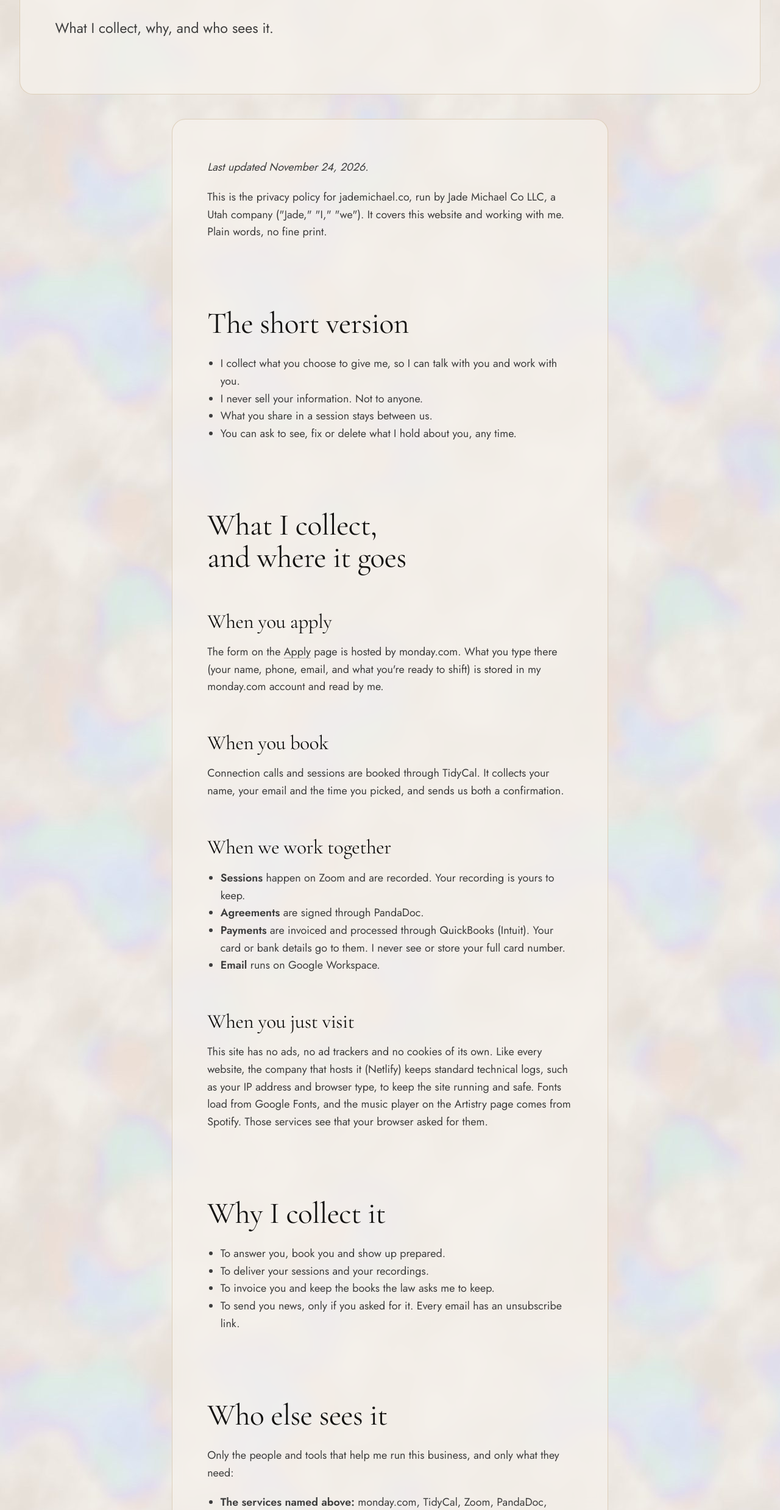
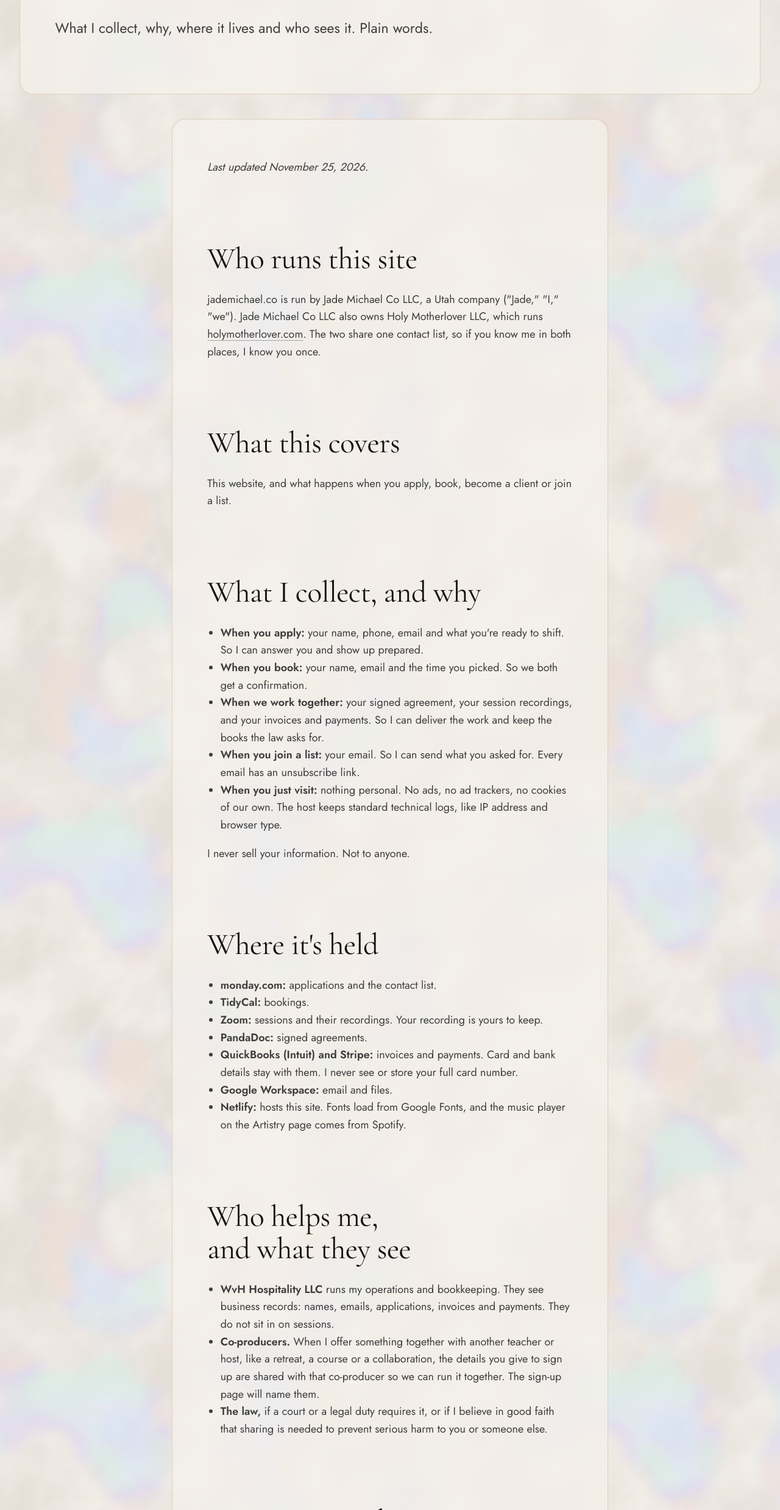
Before and after one commit to therealjademichael/jademichaelcoaching-site, a plain HTML site: page site/privacy.html in a window 1280 px wide. Shown: the part 323-2800 px from the top of the page at 61% size. Drawn offline with nearby package versions, Linux system fonts and the light colour scheme.

Commit message:
Privacy page tightened; site opened to search engines (#10)
Privacy: rebuilt to the shape Woody walked Jade through. Who runs the site,
what is collected and why, where it is held, who helps (WvH Hospitality by
name, co-producers), and a plain AI section: a person decides, no card
numbers, no AI training. Adds Stripe and the shared contact list with
Holy Motherlover.

Search: noindex removed from every live page, _headers deleted, robots.txt
and sitemap.xml added. The retired holy-mother-lover.html stays hidden.


Claude-Session: https://claude.ai/code/session_012T1ShEjDYk68tpKNGQdqdm

Co-authored-by: Claude <noreply@anthropic.com>

```diff
--- a/site/privacy.html
+++ b/site/privacy.html
@@ -3,7 +3,6 @@
 <head>
   <meta charset="utf-8">
   <meta name="viewport" content="width=device-width, initial-scale=1">
-  <meta name="robots" content="noindex, nofollow">
   <title>Privacy · Jade Michael</title>
   <meta name="description" content="How Jade Michael Co LLC collects, uses and protects your information. Plain words, no fine print.">
   <link rel="icon" type="image/png" sizes="32x32" href="assets/img/favicon-32.png">
@@ -24,75 +23,68 @@
       <div class="container">
         <p class="eyebrow">Privacy</p>
         <h1 id="page-h">Your privacy, <em class="accent-i">held with care.</em></h1>
-        <p class="lede">What I collect, why, and who sees it.</p>
+        <p class="lede">What I collect, why, where it lives and who sees it. Plain words.</p>
       </div>
     </section>
 
     <section class="section section--tight" aria-label="Privacy policy">
       <div class="container container--narrow prose">
-        <p><em>Last updated November 24, 2026.</em></p>
-        <p>This is the privacy policy for jademichael.co, run by Jade Michael Co LLC, a Utah company ("Jade," "I," "we"). It covers this website and working with me. Plain words, no fine print.</p>
+        <p><em>Last updated November 25, 2026.</em></p>
 
-        <h2>The short version</h2>
+        <h2>Who runs this site</h2>
+        <p>jademichael.co is run by Jade Michael Co LLC, a Utah company ("Jade," "I," "we"). Jade Michael Co LLC also owns Holy Motherlover LLC, which runs <a href="https://holymotherlover.com" data-href="links.hmlSite" target="_blank" rel="noopener">holymotherlover.com</a>. The two share one contact list, so if you know me in both places, I know you once.</p>
+
+        <h2>What this covers</h2>
+        <p>This website, and what happens when you apply, book, become a client or join a list.</p>
+
+        <h2>What I collect, and why</h2>
         <ul>
-          <li>I collect what you choose to give me, so I can talk with you and work with you.</li>
-          <li>I never sell your information. Not to anyone.</li>
-          <li>What you share in a session stays between us.</li>
-          <li>You can ask to see, fix or delete what I hold about you, any time.</li>
+          <li><strong>When you apply:</strong> your name, phone, email and what you're ready to shift. So I can answer you and show up prepared.</li>
+          <li><strong>When you book:</strong> your name, email and the time you picked. So we both get a confirmation.</li>
+          <li><strong>When we work together:</strong> your signed agreement, your session recordings, and your invoices and payments. So I can deliver the work and keep the books the law asks for.</li>
+          <li><strong>When you join a list:</strong> your email. So I can send what you asked for. Every email has an unsubscribe link.</li>
+          <li><strong>When you just visit:</strong> nothing personal. No ads, no ad trackers, no cookies of our own. The host keeps standard technical logs, like IP address and browser type.</li>
+        </ul>
+        <p>I never sell your information. Not to anyone.</p>
+
+        <h2>Where it's held</h2>
+        <ul>
+          <li><strong>monday.com:</strong> applications and the contact list.</li>
+          <li><strong>TidyCal:</strong> bookings.</li>
+          <li><strong>Zoom:</strong> sessions and their recordings. Your recording is yours to keep.</li>
+          <li><strong>PandaDoc:</strong> signed agreements.</li>
+          <li><strong>QuickBooks (Intuit) and Stripe:</strong> invoices and payments. Card and bank details stay with them. I never see or store your full card number.</li>
+          <li><strong>Google Workspace:</strong> email and files.</li>
+          <li><strong>Netlify:</strong> hosts this site. Fonts load from Google Fonts, and the music player on the Artistry page comes from Spotify.</li>
         </ul>
 
-        <h2>What I collect, and where it goes</h2>
-        <h3>When you apply</h3>
-        <p>The form on the <a href="apply.html" data-href="links.apply">Apply</a> page is hosted by monday.com. What you type there (your name, phone, email, and what you're ready to shift) is stored in my monday.com account and read by me.</p>
-        <h3>When you book</h3>
-        <p>Connection calls and sessions are booked through TidyCal. It collects your name, your email and the time you picked, and sends us both a confirmation.</p>
-        <h3>When we work together</h3>
+        <h2>Who helps me, and what they see</h2>
         <ul>
-          <li><strong>Sessions</strong> happen on Zoom and are recorded. Your recording is yours to keep.</li>
-          <li><strong>Agreements</strong> are signed through PandaDoc.</li>
-          <li><strong>Payments</strong> are invoiced and processed through QuickBooks (Intuit). Your card or bank details go to them. I never see or store your full card number.</li>
-          <li><strong>Email</strong> runs on Google Workspace.</li>
-        </ul>
-        <h3>When you just visit</h3>
-        <p>This site has no ads, no ad trackers and no cookies of its own. Like every website, the company that hosts it (Netlify) keeps standard technical logs, such as your IP address and browser type, to keep the site running and safe. Fonts load from Google Fonts, and the music player on the Artistry page comes from Spotify. Those services see that your browser asked for them.</p>
-
-        <h2>Why I collect it</h2>
-        <ul>
-          <li>To answer you, book you and show up prepared.</li>
-          <li>To deliver your sessions and your recordings.</li>
-          <li>To invoice you and keep the books the law asks me to keep.</li>
-          <li>To send you news, only if you asked for it. Every email has an unsubscribe link.</li>
-        </ul>
-
-        <h2>Who else sees it</h2>
-        <p>Only the people and tools that help me run this business, and only what they need:</p>
-        <ul>
-          <li><strong>The services named above:</strong> monday.com, TidyCal, Zoom, PandaDoc, QuickBooks, Google Workspace and Netlify. Each has its own privacy policy.</li>
-          <li><strong>My operations and bookkeeping support,</strong> who see business records like names, emails, invoices and payments. They do not sit in on sessions.</li>
+          <li><strong>WvH Hospitality LLC</strong> runs my operations and bookkeeping. They see business records: names, emails, applications, invoices and payments. They do not sit in on sessions.</li>
           <li><strong>Co-producers.</strong> When I offer something together with another teacher or host, like a retreat, a course or a collaboration, the details you give to sign up are shared with that co-producer so we can run it together. The sign-up page will name them.</li>
           <li><strong>The law,</strong> if a court or a legal duty requires it, or if I believe in good faith that sharing is needed to prevent serious harm to you or someone else.</li>
         </ul>
 
-        <h2>How AI is used here</h2>
-        <p>I use AI assistants, including Claude (made by Anthropic), to help run the business side: sorting email, scheduling, bookkeeping and building this website. They work inside my own accounts, under my direction and my team's. I do not sell your information to AI companies, and I do not hand over what you share in a session to train anyone's AI.</p>
+        <h2>How AI is used</h2>
+        <p>Some of the office work is done with AI assistants, including Claude (made by Anthropic). An assistant might read an application, a booking, an invoice or an email you sent, to organize it or draft a reply for a person to review.</p>
+        <ul>
+          <li>No AI decides anything about you. A person does.</li>
+          <li>It never sees your card number. That stays with the payment company.</li>
+          <li>Your information is not used to train AI.</li>
+          <li>What you share in a session stays between us.</li>
+        </ul>
 
         <h2>How long I keep it</h2>
-        <p>Applications and messages are kept while we're in conversation and for a reasonable time after. Client records, agreements and invoices are kept as long as tax and business law require. Ask me to delete something and I will, unless the law says I have to hold on to it.</p>
+        <p>Applications and messages: while we're in conversation and a reasonable time after. Client records, agreements and invoices: as long as tax and business law require.</p>
 
         <h2>Your choices</h2>
-        <p>Write to <a data-email></a> to see what I hold about you, correct it, delete it, or stop hearing from me. Depending on where you live, the law may give you more rights than these. I honor those too.</p>
+        <p>Write to <a data-email></a> to see what I hold about you, correct it, delete it, or stop hearing from me. I'll do it unless the law says I have to hold on to it. If the law where you live gives you more rights than these, I honor those too.</p>
 
         <h2>Kids</h2>
-        <p>This site and this work are for adults, 18 and over. I don't knowingly collect information from anyone younger.</p>
-
-        <h2>Other sites</h2>
-        <p>This site links out to places I don't run, like Instagram, Substack, Spotify, Dr. Sam Rader's site and <a href="https://holymotherlover.com" data-href="links.hmlSite" target="_blank" rel="noopener">Holy Motherlover</a>. Each one has its own privacy policy.</p>
+        <p>This site and this work are for adults, 18 and over.</p>
 
         <h2>Changes</h2>
-        <p>If this policy changes, the new version goes on this page with a new date at the top.</p>
-
-        <h2>Questions</h2>
-        <p>Write to <a data-email></a> any time. See also the <a href="terms.html">Terms</a>.</p>
+        <p>If this policy changes, the new version goes here with a new date at the top. See also the <a href="terms.html">Terms</a>.</p>
       </div>
     </section>
   </main>
```
Also changed, not shown: site/about.html (+0 -1 lines), site/apply.html (+0 -1 lines), site/artistry.html (+0 -1 lines), site/care.html (+0 -1 lines), site/coaching.html (+0 -1 lines), site/faq.html (+0 -1 lines), site/index.html (+0 -1 lines), site/links.html (+0 -1 lines), site/session.html (+0 -1 lines), site/sitemap.xml (added, +16 -0 lines), site/source-code.html (+0 -1 lines), site/terms.html (+0 -1 lines), site/work-with-jade.html (+0 -1 lines), site/robots.txt (added), 3 other files.
